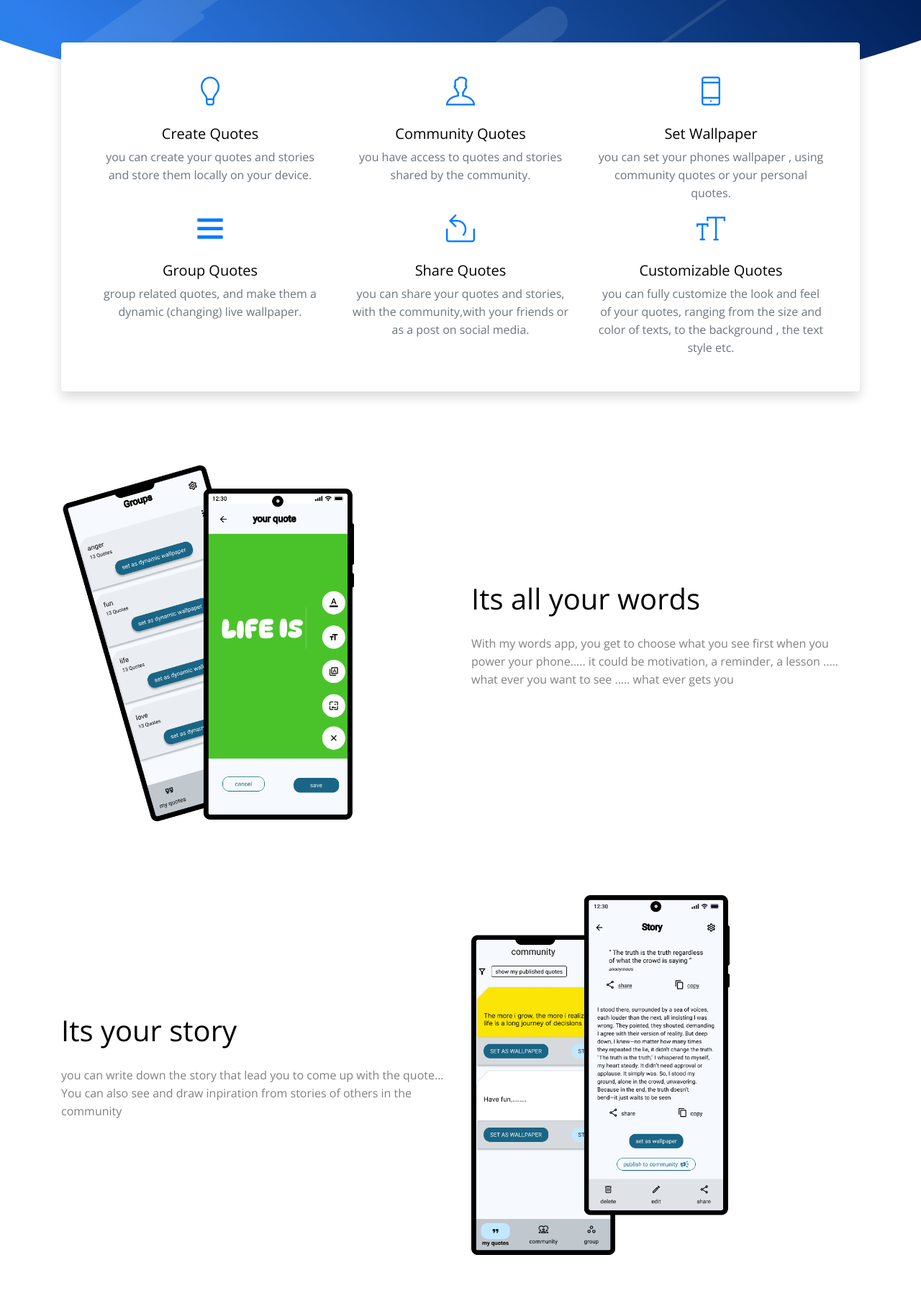
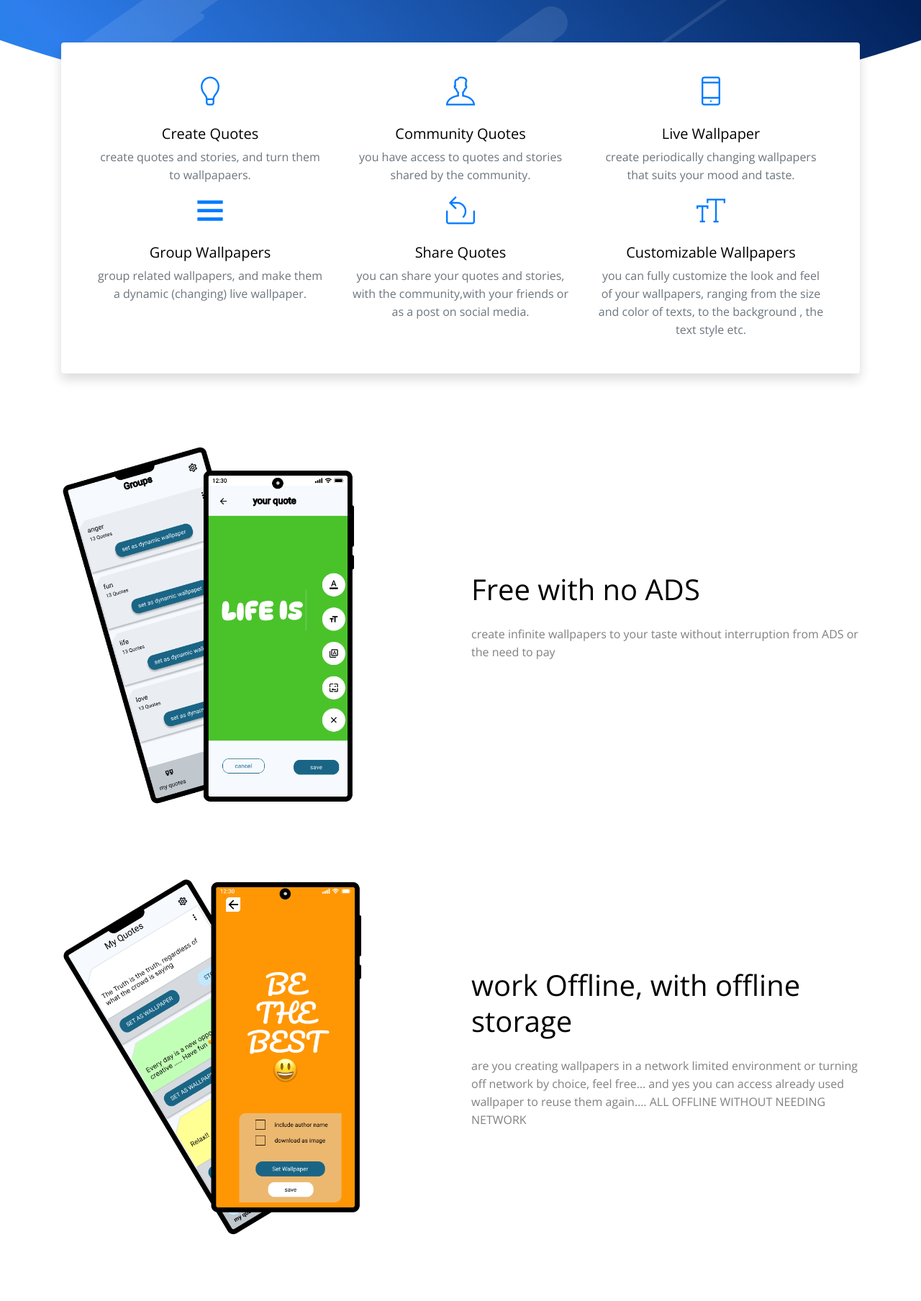
Before and after one commit to bethel-m/mywords.app, a website: page index.html in a window 1280 px wide. Shown: the part 672-2480 px from the top of the page at 72% size. Drawn offline with nearby package versions, Linux system fonts and the light colour scheme.

Commit message:
update messaging

```diff
--- a/index.html
+++ b/index.html
@@ -115,7 +115,9 @@ FACEBOOK: https://www.facebook.com/themefisher
 			<div class="row align-items-center">
 				<div class="col-md-6 order-2 order-md-1 text-center text-md-left">
 					<h1 class="text-white font-weight-bold mb-4">My words</h1>
-					<p class="text-white mb-5">Write down your words, keep it on your screen and keep to it!.</p>
+					<h4 class="text-white font-weight-bold mb-5">Create unlimited wallpapers with your stories for
+						free!.</4>
+						<div style="height: 30px;"></div>
 						<div class="download-buttons">
 							<ul class="top-download-buttons-list">
 								<li>
@@ -160,8 +162,7 @@ FACEBOOK: https://www.facebook.com/themefisher
 					<div class="col-lg-4 col-md-6 mt-5 mt-md-0 text-center">
 						<i class="ti-light-bulb	text-primary h1"></i>
 						<h3 class="mt-4 text-capitalize h5 ">create quotes </h3>
-						<p class="regular text-muted">you can create your quotes and stories and store them locally on
-							your device.</p>
+						<p class="regular text-muted">create quotes and stories, and turn them to wallpapaers.</p>
 					</div>
 					<div class="col-lg-4 col-md-6 mt-5 mt-md-0 text-center">
 						<i class="ti-user text-primary h1"></i>
@@ -170,17 +171,17 @@ FACEBOOK: https://www.facebook.com/themefisher
 					</div>
 					<div class="col-lg-4 col-md-12 mt-5 mt-lg-0 text-center">
 						<i class="ti-mobile	text-primary h1"></i>
-						<h3 class="mt-4 text-capitalize h5 ">set wallpaper </h3>
-						<p class="regular text-muted">you can set your phones wallpaper , using community quotes or your
-							personal quotes.</p>
+						<h3 class="mt-4 text-capitalize h5 ">live wallpaper </h3>
+						<p class="regular text-muted">create periodically changing wallpapers that suits your mood and
+							taste.</p>
 						</p>
 					</div>
 				</div>
 				<div class="row">
 					<div class="col-lg-4 col-md-6 mt-5 mt-md-0 text-center">
 						<i class="ti-menu text-primary h1"></i>
-						<h3 class="mt-4 text-capitalize h5 ">group quotes</h3>
-						<p class="regular text-muted">group related quotes, and make them a dynamic (changing) live
+						<h3 class="mt-4 text-capitalize h5 ">group wallpapers</h3>
+						<p class="regular text-muted">group related wallpapers, and make them a dynamic (changing) live
 							wallpaper.</p>
 					</div>
 					<div class="col-lg-4 col-md-6 mt-5 mt-md-0 text-center">
@@ -191,8 +192,9 @@ FACEBOOK: https://www.facebook.com/themefisher
 					</div>
 					<div class="col-lg-4 col-md-12 mt-5 mt-lg-0 text-center">
 						<i class="ti-smallcap text-primary h1"></i>
-						<h3 class="mt-4 text-capitalize h5 ">customizable quotes</h3>
-						<p class="regular text-muted">you can fully customize the look and feel of your quotes, ranging
+						<h3 class="mt-4 text-capitalize h5 ">customizable wallpapers</h3>
+						<p class="regular text-muted">you can fully customize the look and feel of your wallpapers,
+							ranging
 							from the size and color of texts, to the background , the text style etc.</p>
 						</p>
 					</div>
@@ -216,12 +218,33 @@ FACEBOOK: https://www.facebook.com/themefisher
 				<div class="col-lg-6 mr-auto align-self-center">
 					<div class="feature-content">
 						<!-- Feature Title -->
-						<h2>Its all your words </h2>
+						<h2>Free with no ADS </h2>
 						<!-- Feature Description -->
-						<p class="desc">With my words app, you get to choose what you see first when you power your
-							phone.....
-							it could be motivation, a reminder, a lesson ..... what ever you want to see ..... what ever
-							gets you
+						<p class="desc">create infinite wallpapers to your taste without interruption from ADS or the
+							need to pay
+						</p>
+					</div>
+				</div>
+			</div>
+		</div>
+	</section>
+	<section class="feature section pt-0">
+		<div class="container">
+			<div class="row">
+				<div class="col-lg-6 ml-auto justify-content-center">
+					<!-- Feature Mockup -->
+					<div class="image-content" data-aos="fade-right">
+						<img class="img-fluid" src="images/mobile.png" alt="iphone">
+					</div>
+				</div>
+				<div class="col-lg-6 mr-auto align-self-center">
+					<div class="feature-content">
+						<!-- Feature Title -->
+						<h2>work Offline, with offline storage</h2>
+						<!-- Feature Description -->
+						<p class="desc">are you creating wallpapers in a network limited environment or turning off
+							network by choice, feel free… and yes you can access already used wallpaper to reuse them
+							again…. ALL OFFLINE WITHOUT NEEDING NETWORK
 						</p>
 					</div>
 				</div>
@@ -235,10 +258,35 @@ FACEBOOK: https://www.facebook.com/themefisher
 				<div class="col-lg-6 ml-auto align-self-center">
 					<div class="feature-content">
 						<!-- Feature Title -->
-						<h2>Its your story</h2>
+						<h2>Wallpaper groups, as live wallpaper</h2>
 						<!-- Feature Description -->
-						<p>you can write down the story that lead you to come up with the quote...
-							You can also see and draw inpiration from stories of others in the community</p>
+						<p>You can group related text wallpapers eg motivation,life,danger etc, and then set them as
+							changing live wallpaper
+						</p>
+					</div>
+				</div>
+				<div class="col-lg-6 mr-auto justify-content-center">
+					<!-- Feature mockup -->
+					<div class="image-content" data-aos="fade-left">
+						<img class="img-fluid" src="images/feature/mobile-1.png" alt="ipad">
+					</div>
+				</div>
+			</div>
+		</div>
+	</section>
+
+	<section class="feature section pt-0">
+		<div class="container">
+			<div class="row">
+				<div class="col-lg-6 ml-auto align-self-center">
+					<div class="feature-content">
+						<!-- Feature Title -->
+						<h2>write your story</h2>
+						<!-- Feature Description -->
+						<p>Do you want to capture the emotion or the inspiration that sparked the wallpapers you create–
+							with the story feature you can write the story behind any wallpaper you create…. That way
+							you won't forget what fueled the emotion
+						</p>
 					</div>
 				</div>
 				<div class="col-lg-6 mr-auto justify-content-center">
@@ -315,8 +363,7 @@ FACEBOOK: https://www.facebook.com/themefisher
 			<div class="row">
 				<div class="col-lg-12">
 					<h2>Take control of what you see first </h2>
-					<p>My words app gives you the platform to do just that</p>
-
+					<p>My words app gives you the platform to do just that to control your wallpapers for free</p>
 
 					<div class="download-buttons">
 
```
Also changed, not shown: images/feature/mobile-1.png (renamed from images/mobile-1.png), images/mobile-2.png (deleted). Lines whose indentation alone changed are shown as unchanged.
